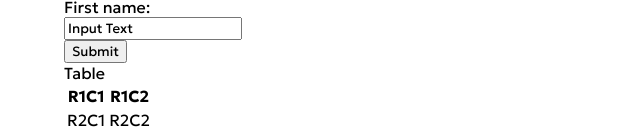
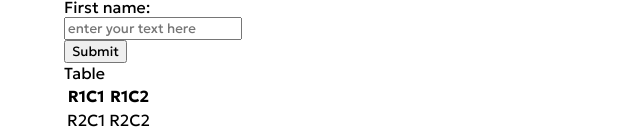
Before and after one commit to DavGifford/CSS-Frameworks, a website: page index.html in a window 1280 px wide. Shown: the part 850-980 px from the top of the page, 0-640 px from the left. Drawn offline with Linux system fonts and the light colour scheme.

Commit message:
fixed the input text

```diff
--- a/index.html
+++ b/index.html
@@ -102,7 +102,8 @@
 						type="text"
 						id="inputText"
 						name="inputText"
-						value="Input Text" /><br />
+						value=""
+						placeholder="enter your text here" /><br />
 					<input type="submit" value="Submit" />
 				</form>
 			</div>
```
